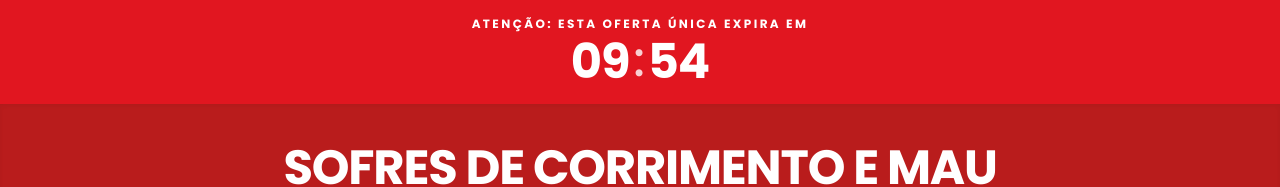
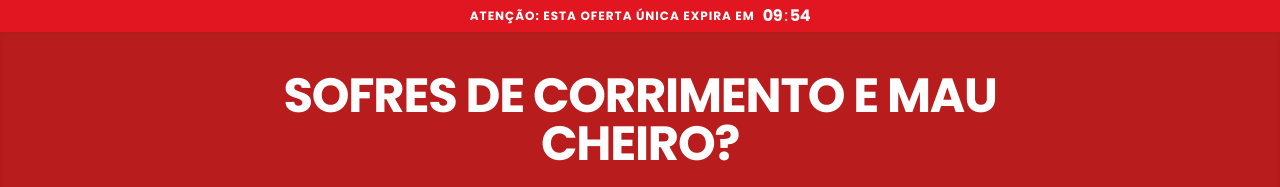
Before and after one commit to perfectdetails258-byte/Receitas-Natural-par-curar-o-corrimento, a React (Vite) app: page / in a window 1280 px wide. Shown: the top 187 px of the page. Built offline with nearby package versions, Linux system fonts and the light colour scheme.

Commit message:
fix: barra de urgencia mais fina e texto+timer na mesma linha

```diff
--- a/components/UrgencyBar.tsx
+++ b/components/UrgencyBar.tsx
@@ -52,15 +52,15 @@ const UrgencyBar: React.FC = () => {
   };
 
   return (
-    <div className="w-full bg-[#E11620] text-white py-4 px-4 flex flex-col items-center justify-center m-0 border-none">
-      <div className="uppercase font-bold text-[10px] md:text-xs tracking-[0.15em] md:tracking-[0.2em] mb-1 text-center">
+    <div className="w-full bg-[#E11620] text-white py-1 px-3 flex flex-row items-center justify-center gap-2 m-0 border-none">
+      <span className="uppercase font-bold text-[10px] sm:text-xs tracking-[0.08em] whitespace-nowrap">
         Atenção: Esta oferta única expira em
-      </div>
-      <div className="text-4xl md:text-5xl font-black tracking-tight text-center leading-none flex items-center justify-center space-x-1">
+      </span>
+      <span className="text-sm sm:text-base font-black tracking-tight leading-none flex items-center space-x-0.5">
         <span>{formatMins(timeLeft)}</span>
-        <span className="opacity-80 pb-1 font-medium">:</span>
+        <span className="opacity-80 font-medium">:</span>
         <span>{formatSecs(timeLeft)}</span>
-      </div>
+      </span>
     </div>
   );
 };
```
